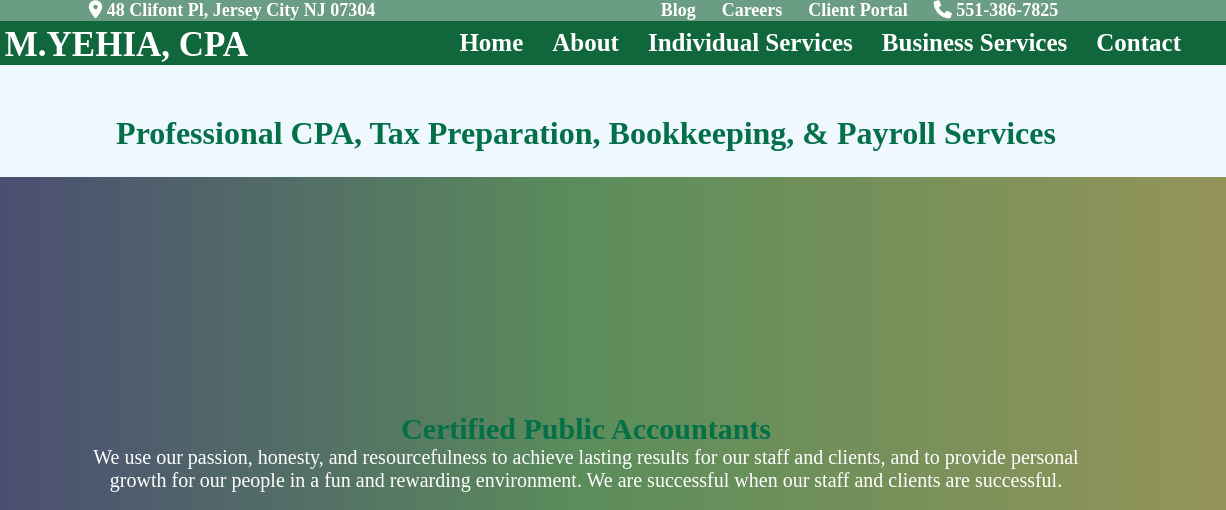
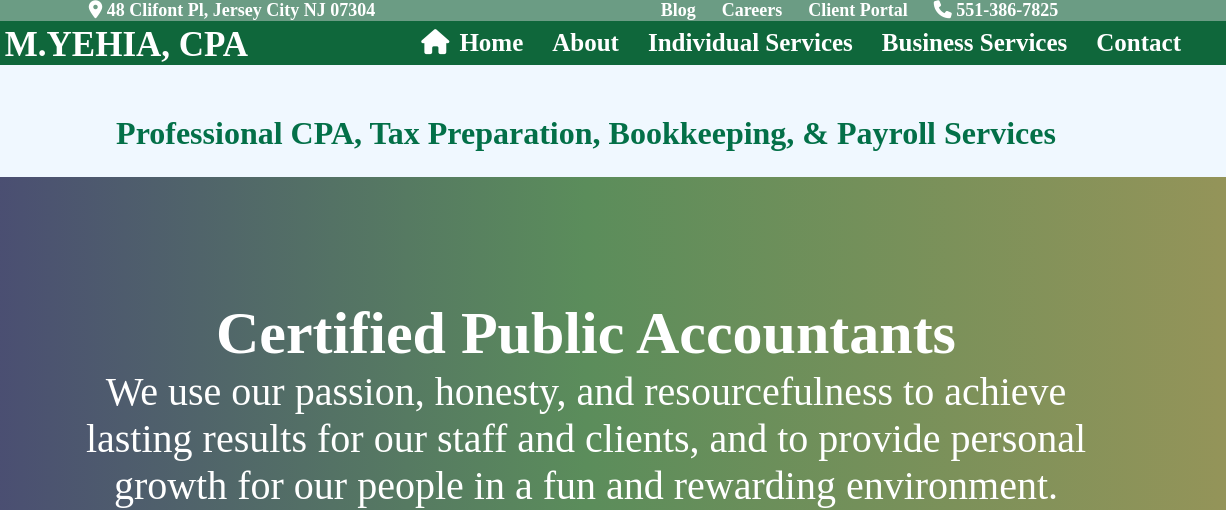
Before and after one commit to MostafaMaged00/sba307, a plain HTML site: page index.html in a window 1280 px wide. Shown: the top 510 px of the page, 54-1280 px from the left. Drawn offline with Linux system fonts and the light colour scheme.

Commit message:
modified nav in all pages

```diff
--- a/index.html
+++ b/index.html
@@ -33,7 +33,7 @@
                 <a href="">M.YEHIA, CPA</a>
             </div>
             <ul>
-                <li><a href="index.html">Home</a></li>
+                <li><a href="index.html"><i class="fa fa-home"></i>Home</a></li>
                 <li><a href="about.html">About</a></li>
                 <li><a href="indservice.html">Individual Services</a></li>
                 <li><a href="busservice.html">Business Services</a></li>
@@ -63,11 +63,11 @@
             align-items: center;
             color: white;
             text-align: center;
-            font-size: 20px;
+            font-size: 40px;
             width:100%;
             height: 500px;
             background: linear-gradient(to right, rgb(73, 73, 116), rgb(91, 141, 91), rgb(148, 148, 89));";>
-                        <h1> Certified Public Accountants</h1>
+                        <h2> Certified Public Accountants</h2>
                         <p style="text-wrap: balance;">
 
             We use our passion, honesty, and resourcefulness
--- a/styles/style.css
+++ b/styles/style.css
@@ -78,7 +78,9 @@ li {
     list-style: none;
     display: inline-block;
 }
-
+li a .fa{
+    margin-right: 10px;
+}
 li a {
     color: white;
     font-size: 25px;
@@ -540,3 +542,8 @@ h1{
 }
 
 /* End Business page */
+
+
+/* Ind Business page */
+
+/* End of Ind business page */
```
Also changed, not shown: about.html (+42 -24 lines), busservice.html (+5 -10 lines), contact.html (+3 -10 lines), indservice.html (+3 -2 lines), images/ind-services.jpg (added).
